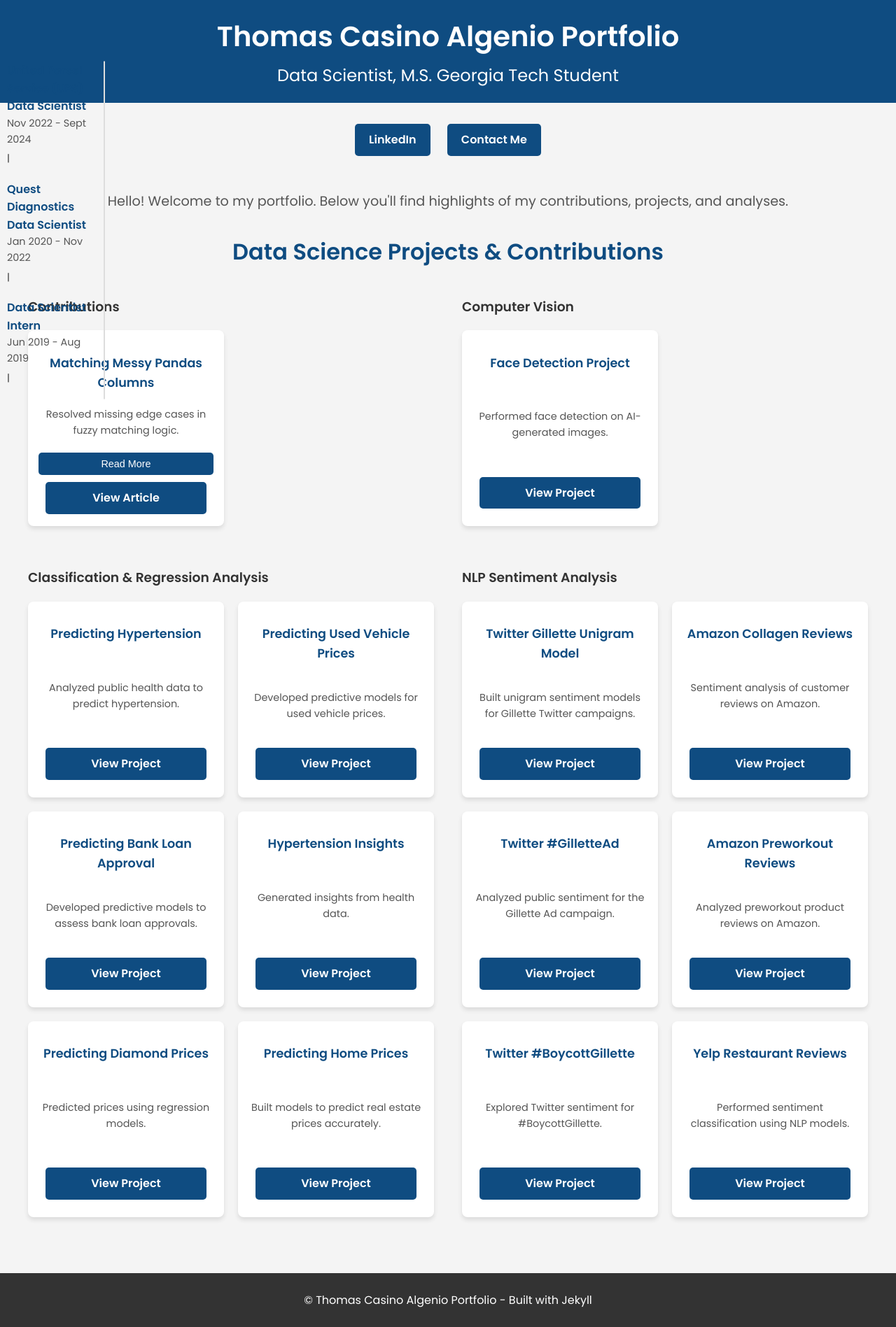
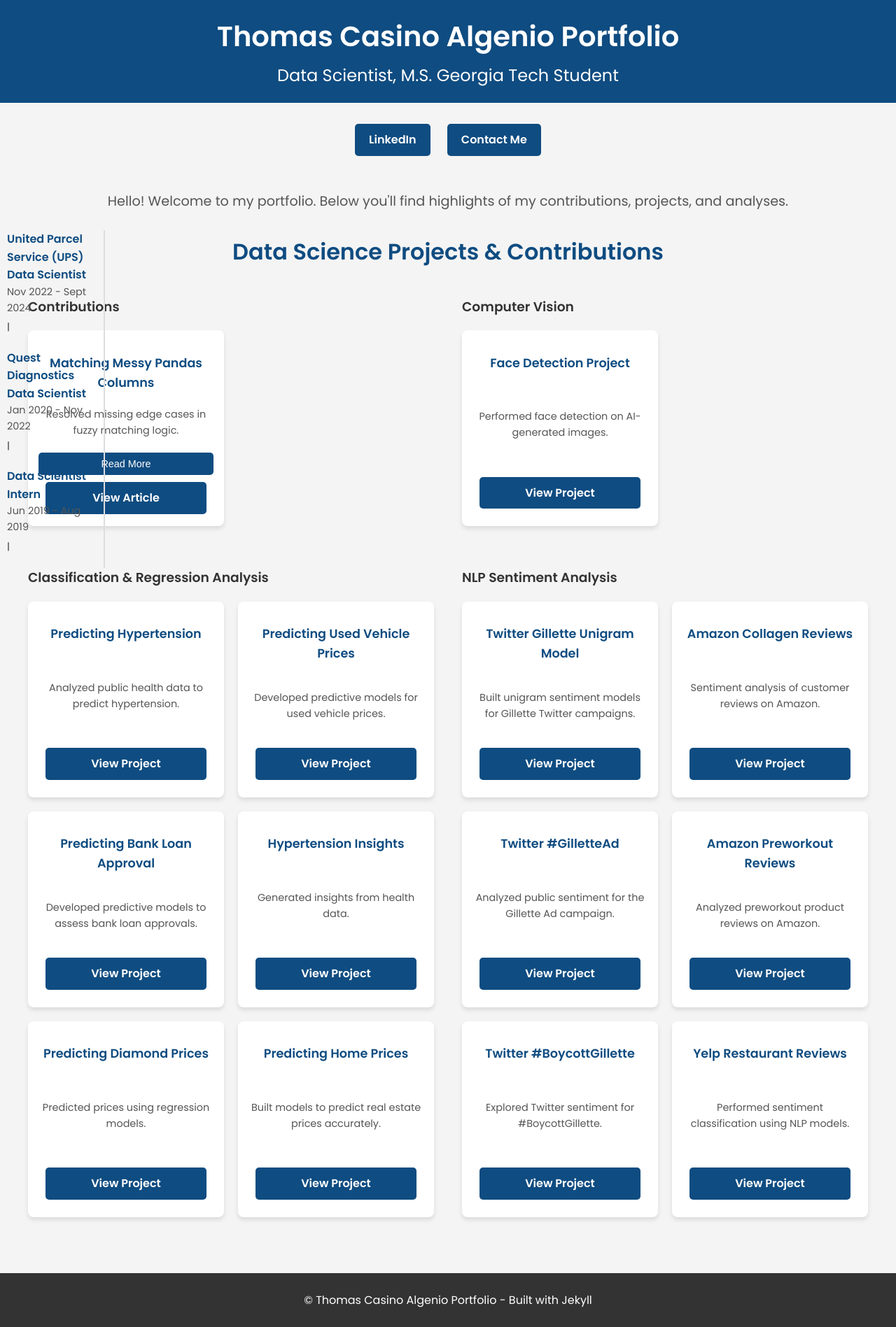
Before and after one commit to thomasalgenio/Thomas_Portfolio, a Jekyll site: the page built from README.md, in a window 1280 px wide. Shown: the whole page at 70% size. Built offline with Jekyll 4.4.1, drawn with Linux system fonts in a browser that asks for light colours; our own code applies the rules of GitHub Pages for plain Markdown files.

Commit message:
Update default.html

```diff
--- a/_layouts/default.html
+++ b/_layouts/default.html
@@ -16,7 +16,7 @@
         position: absolute; /* Position it relative to the viewport */
         left: 0; /* Align to the very left of the screen */
         top: 50%; /* Start at the middle of the screen */
-        transform: translateY(-75%); /* Center vertically */
+        transform: translateY(-25%); /* Center vertically */
         overflow: visible; /* Ensure content is not cut off */
       }
 
```
